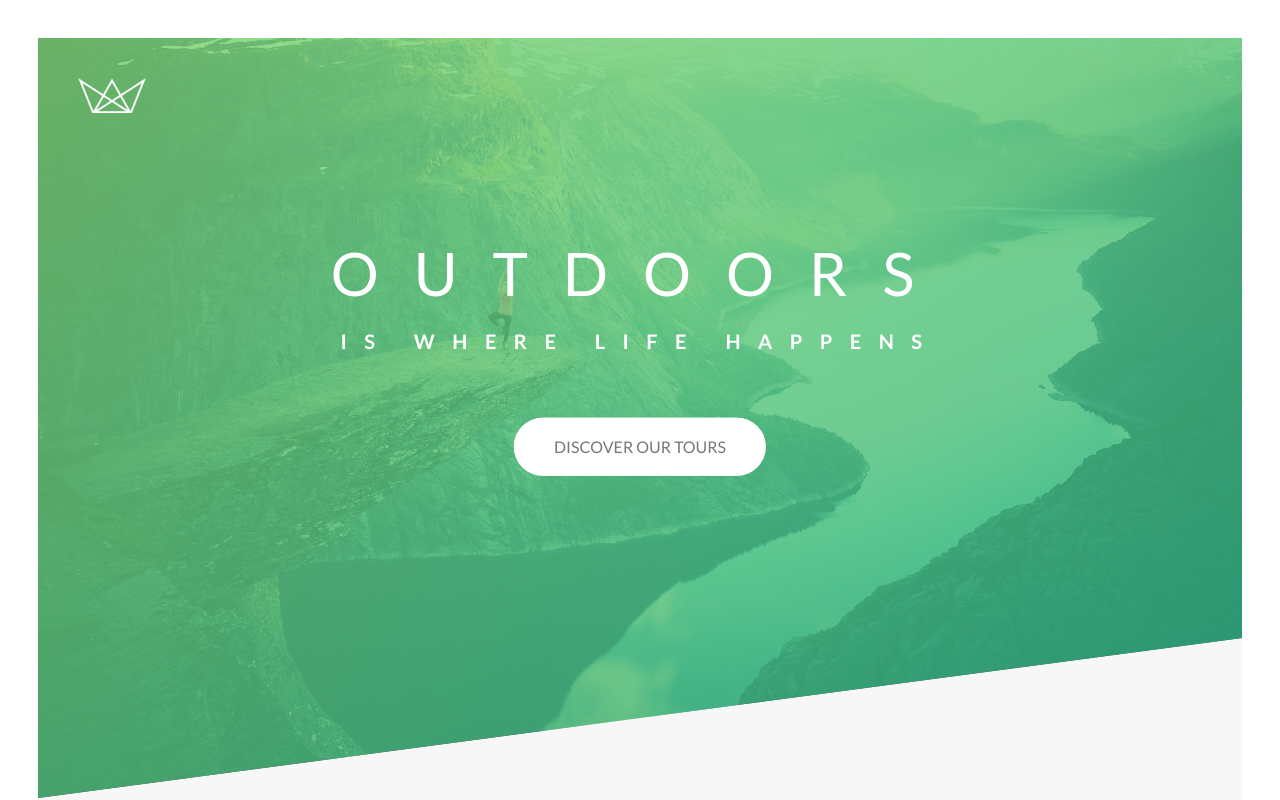
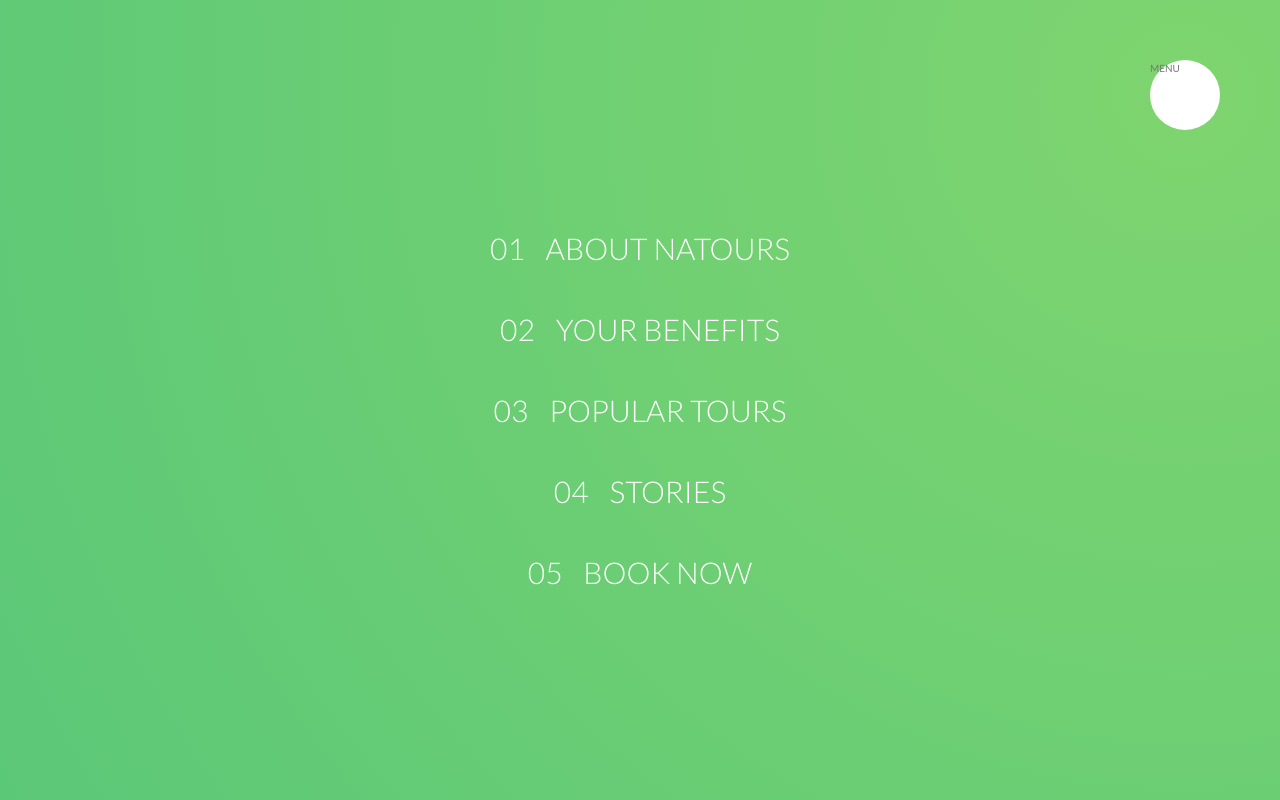
Before and after one commit to inibg/AdvancedCSSCourse, a website: page Natours/index.html in a window 1280 px wide. Shown: the top 800 px of the page. Drawn offline with Linux system fonts and the light colour scheme.

Commit message:
Section 5 - Lesson 49

```diff
--- a/Natours/index.html
+++ b/Natours/index.html
@@ -15,6 +15,46 @@
 </head>
 
 <body>
+    <div class="navigation">
+        <input type="checkbox" class="navigation__checkbox" id="navi-toggle">
+        <label for="navi-toggle" class="navigation__button">MENU</label>
+        <div class="navigation__background">&nbsp;</div>
+        <nav class="navigation__nav">
+            <ul class="navigation__list">
+                <li class="navigation__item">
+                    <a href="#" class="navigation__link">
+                        <span class="navigation__num">01</span>
+                        About Natours
+                    </a>
+                </li>
+                <li class="navigation__item">
+                    <a href="#" class="navigation__link">
+                        <span class="navigation__num">02</span>
+                        Your benefits
+                    </a>
+                </li>
+                <li class="navigation__item">
+                    <a href="#" class="navigation__link">
+                        <span class="navigation__num">03</span>
+                        Popular tours
+                    </a>
+                </li>
+                <li class="navigation__item">
+                    <a href="#" class="navigation__link">
+                        <span class="navigation__num">04</span>
+                        Stories
+                    </a>
+                </li>
+                <li class="navigation__item">
+                    <a href="#" class="navigation__link">
+                        <span class="navigation__num">05</span>
+                        Book now
+                    </a>
+                </li>
+            </ul>
+        </nav>
+    </div>
+
     <header class="header">
         <div class="header__logo-box">
             <img src="img/logo-white.png" alt="Logo" class="header__logo">
--- a/Natours/sass/components/_form.scss
+++ b/Natours/sass/components/_form.scss
@@ -65,7 +65,7 @@
         left: 0;
         top: -.4rem;
 
-        &:after {
+        &::after {
             content: "";
             display: block;
             height: 1.3rem;
@@ -89,7 +89,7 @@
         padding-left: 3.5rem;
     }
 
-    &__radio-input:checked ~ &__radio-label &__radio-button:after {
+    &__radio-input:checked ~ &__radio-label &__radio-button::after {
         opacity: 1;
     }
 }
--- /dev/null
+++ b/Natours/sass/layout/_navigation.scss
@@ -0,0 +1,78 @@
+.navigation {
+    &__checkbox {
+        display: none;
+    }
+
+    &__button {
+        background-color: $color-white;
+        height: 7rem;
+        width: 7rem;
+        position: fixed;
+        top: 6rem;
+        right: 6rem;
+        z-index: 1002;
+        border-radius: 50%;
+    }
+
+    &__background {
+        height: 6rem;
+        width: 6rem;
+        border-radius: 50%;
+        position: fixed;
+        top: 6.5rem;
+        right: 6.5rem;
+        background-image: radial-gradient($color-primary-light, $color-primary-dark);
+        z-index: 1000;
+        transform: scale(80);
+    }
+
+    &__nav {
+        height: 100vh;
+        width: 100%;
+        position: fixed;
+        top: 0;
+        right: 0;
+        z-index: 1001;
+    }
+
+    &__list {
+        position: absolute;
+        top: 50%;
+        left: 50%;
+        transform: translate(-50%, -50%);
+        list-style: none;
+        text-align: center;
+    }
+
+    &__item {
+        margin: 1rem;
+    }
+
+    &__link {
+        &:link,
+        &:visited {
+            display: inline-block;
+            font-size: 3rem;
+            font-weight: 300;
+            padding: 1rem 2rem;
+            color: $color-white;
+            text-decoration: none;
+            text-transform: uppercase;
+            background-image: linear-gradient(120deg, transparent 0%, transparent 50%, $color-white 50%);
+            background-size: 250%;
+            transition: all .4s;
+
+            span {
+                margin-right: 1.5rem;
+                display: inline-block;
+            }
+        }
+
+        &:hover,
+        &:active {
+            background-position: 100%;
+            color: $color-primary;
+            transform: translateX(1rem);
+        }
+    }
+}
--- a/Natours/sass/main.scss
+++ b/Natours/sass/main.scss
@@ -18,5 +18,6 @@
 @import "layout/header";
 @import "layout/grid";
 @import "layout/footer";
+@import "layout/navigation";
 
 @import "pages/home";
```
Also changed, not shown: Natours/css/style.css.
